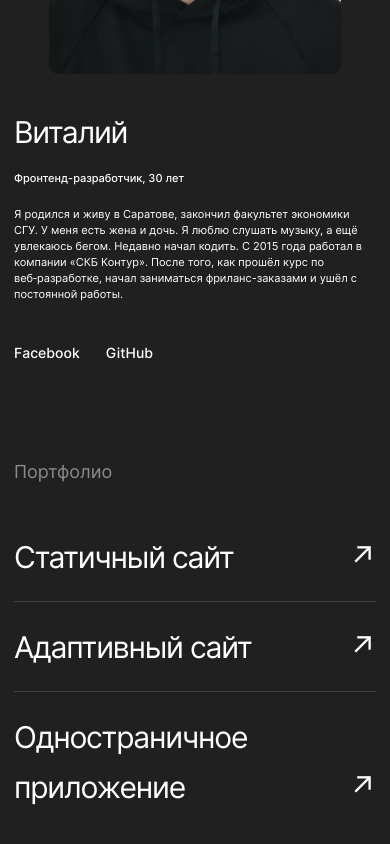
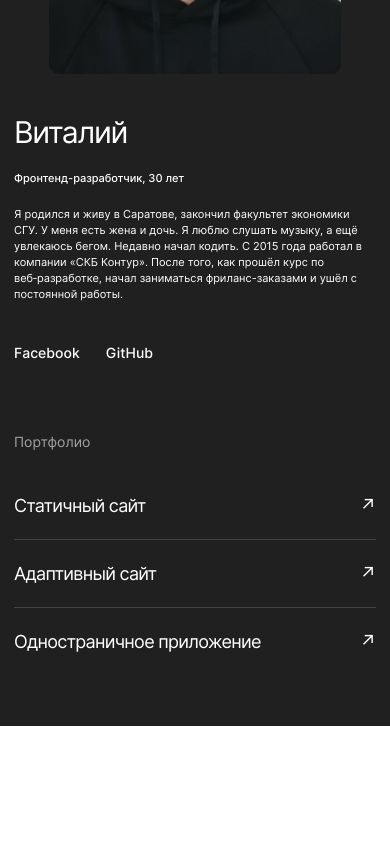
Before and after one commit to eugesher/movies-explorer-frontend, a React (Create React App) app: page / in a window 390 px wide. Shown: the part 2320-3164 px from the top of the page. After the commit the page ends 3046 px from the top, so only its background shows below. Built offline with nearby package versions, Linux system fonts and the light colour scheme; the HTML template or start-up script is replaced by a standard one.

Commit message:
feat: tablet, mobile 'portfolio' block

```diff
--- a/src/components/Portfolio/Portfolio.css
+++ b/src/components/Portfolio/Portfolio.css
@@ -47,3 +47,34 @@
 .portfolio__link-arrow {
   float: right;
 }
+
+@media screen and (max-width: 1279px) {
+  .portfolio {
+    margin-top: 90px;
+  }
+  .portfolio__title {
+    color: #a0a0a0;
+  }
+  .portfolio__link {
+    font-size: 28px;
+    line-height: 50px;
+  }
+}
+
+@media screen and (max-width: 767px) {
+  .portfolio {
+    margin-top: 70px;
+  }
+  .portfolio__title {
+    font-size: 14px;
+    line-height: 20px;
+    mix-blend-mode: normal;
+  }
+  .portfolio__link-list {
+    margin: 40px 0 0;
+  }
+  .portfolio__link {
+    font-size: 18px;
+    line-height: 28px;
+  }
+}
```
